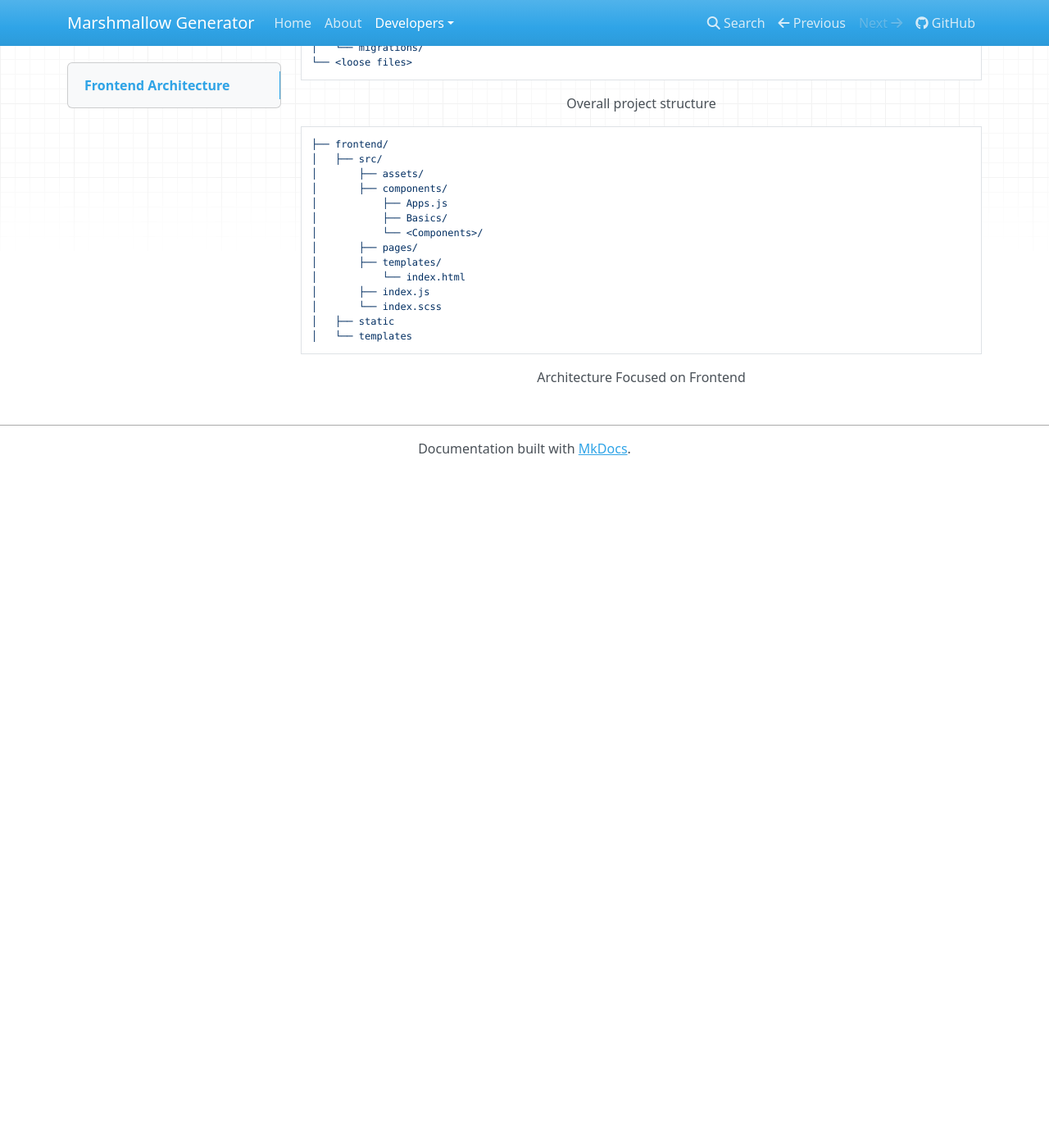
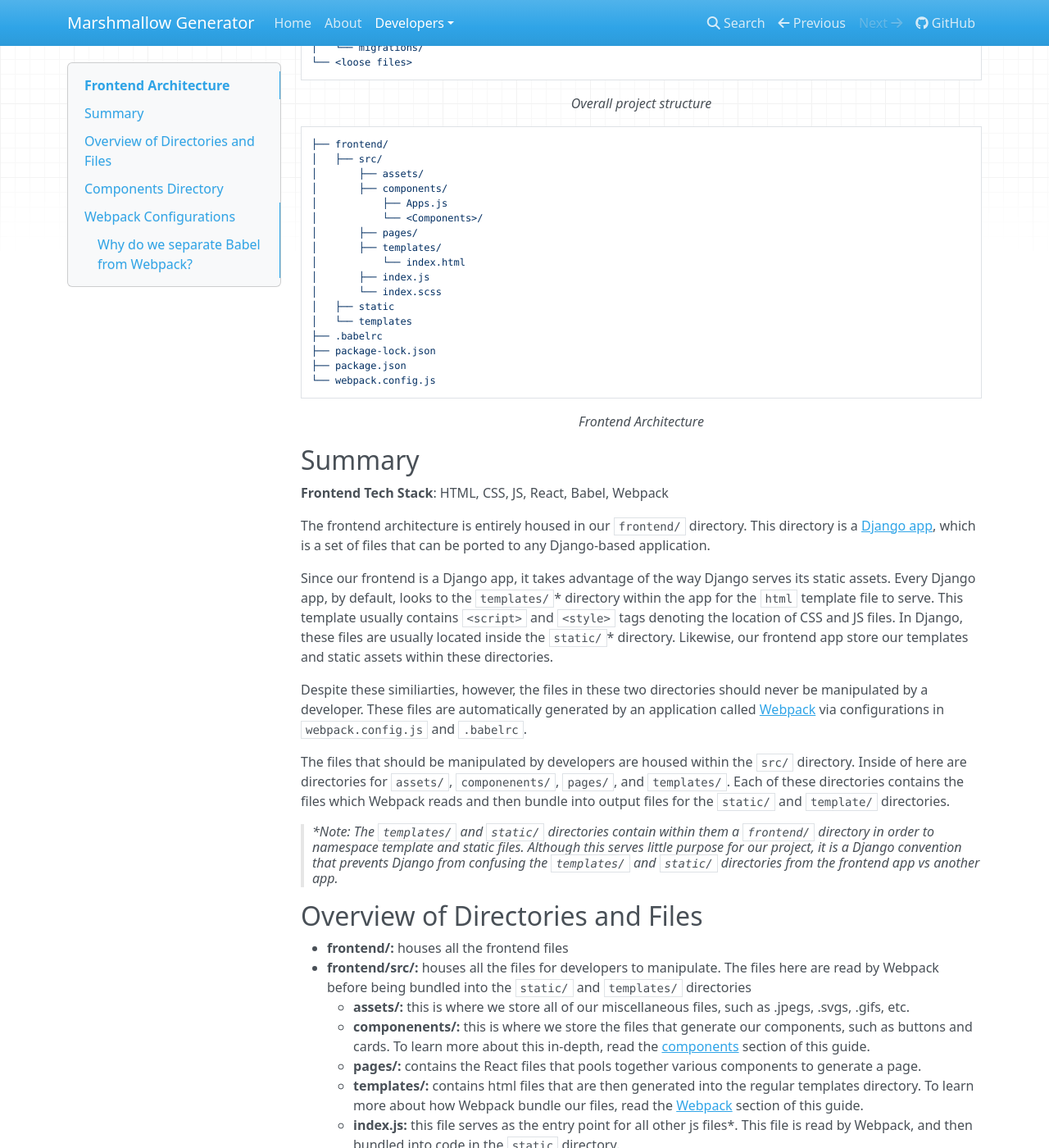
Before and after one commit to Aveline-art/CivicTechJobs-Documentation-Test, an MkDocs documentation site: the page built from docs/developer/frontend.md, in a window 1280 px wide and 1400 px high, scrolled down 386 px. Shown: the whole window at 82% size. Built offline with MkDocs 1.6.1, drawn with Linux system fonts in a browser that asks for light colours; nearby versions of some CDN libraries; before the commit the page ends 961 px from its top, so only the background shows below that; some of the changed text lies outside the part shown.

Commit message:
added frontend info

````diff
--- a/docs/developer/frontend.md
+++ b/docs/developer/frontend.md
@@ -20,7 +20,7 @@
 │   └── migrations/
 └── <loose files>
 ```
-<p style="text-align: center;">Overall project structure</p>
+*<p style="text-align: center;">Overall project structure</p>*
 
 
 ```yml
@@ -29,7 +29,6 @@
 │       ├── assets/
 │       ├── components/
 │           ├── Apps.js
-│           ├── Basics/
 │           └── <Components>/
 │       ├── pages/
 │       ├── templates/
@@ -38,5 +37,47 @@
 │       └── index.scss
 │   ├── static
 │   └── templates
+├── .babelrc
+├── package-lock.json
+├── package.json
+└── webpack.config.js
 ```
-<p style="text-align: center;">Architecture Focused on Frontend</p>
+*<p style="text-align: center;">Frontend Architecture</p>*
+
+## Summary
+
+**Frontend Tech Stack**: HTML, CSS, JS, React, Babel, Webpack
+
+The frontend architecture is entirely housed in our `frontend/` directory. This directory is a [Django app](https://docs.djangoproject.com/en/4.0/intro/tutorial01/), which is a set of files that can be ported to any Django-based application.
+
+Since our frontend is a Django app, it takes advantage of the way Django serves its static assets. Every Django app, by default, looks to the `templates/`\* directory within the app for the `html` template file to serve. This template usually contains `<script>` and `<style>` tags denoting the location of CSS and JS files. In Django, these files are usually located inside the `static/`\* directory. Likewise, our frontend app store our templates and static assets within these directories.
+
+Despite these similiarties, however, the files in these two directories should never be manipulated by a developer. These files are automatically generated by an application called [Webpack](https://webpack.js.org/) via configurations in `webpack.config.js` and `.babelrc`.
+
+The files that should be manipulated by developers are housed within the `src/` directory. Inside of here are directories for `assets/`, `componenents/`, `pages/`, and `templates/`. Each of these directories contains the files which Webpack reads and then bundle into output files for the `static/` and `template/` directories.
+
+> ###### *\*Note: The `templates/` and `static/` directories contain within them a `frontend/` directory in order to namespace template and static files. Although this serves little purpose for our project, it is a Django convention that prevents Django from confusing the `templates/` and `static/` directories from the frontend app vs another app.*
+
+## Overview of Directories and Files
+
+- **frontend/:** houses all the frontend files
+- **frontend/src/:** houses all the files for developers to manipulate. The files here are read by Webpack before being bundled into the `static/` and `templates/` directories
+    - **assets/:** this is where we store all of our miscellaneous files, such as .jpegs, .svgs, .gifs, etc.
+    - **componenents/:** this is where we store the files that generate our components, such as buttons and cards. To learn more about this in-depth, read the [components](#components-directory) section of this guide.
+    - **pages/:** contains the React files that pools together various components to generate a page.
+    - **templates/:** contains html files that are then generated into the regular templates directory. To learn more about how Webpack bundle our files, read the [Webpack](#webpack-configurations) section of this guide.
+    - **index.js:** this file serves as the entry point for all other js files\*. This file is read by Webpack, and then bundled into code in the `static` directory.
+    - **index.scss:** this file serves as the entry point for all other scss files\*.
+- **frontend/static/:** automatically generated by Webpack, *DO NOT EDIT*
+- **frontend/templates/:** automatically generated by Webpack, *DO NOT EDIT*
+- **.babelrc:** Babel's configuration. To learn more about this, please visit [babel's documentation](https://babeljs.io/docs/en/config-files#file-relative-configuration).
+- **package-lock.json & package.json:** These files are created by npm to keep track of dependencies. Please visit [npm's](https://nodejs.org/en/knowledge/getting-started/npm/what-is-the-file-package-json/) [documentation](https://docs.npmjs.com/cli/v8/configuring-npm/package-lock-json) to understand them.
+- **webpack.config.js:** Webpack's configuration. To learn more about configuring Webpack, please visit their [documentation](https://webpack.js.org/configuration/). To learn about our specific configuration, see the [below guide](#webpack-configurations).
+
+###### *\*Note: This is technically a lie. In actuality, __index.js__, reads __index.scss__ as well as the React files, making it the only entryway for all files bundled in the `src/` directory.*
+
+## Components Directory
+
+## Webpack Configurations
+
+### Why do we separate Babel from Webpack?
--- a/mkdocs.yml
+++ b/mkdocs.yml
@@ -16,4 +16,5 @@ repo_url: https://github.com/Aveline-art/CivicTechJobs-Documentation/
 repo_name: GitHub
 theme:
   name: mkdocs
+  navigation_depth: 3
   locale: en
````
